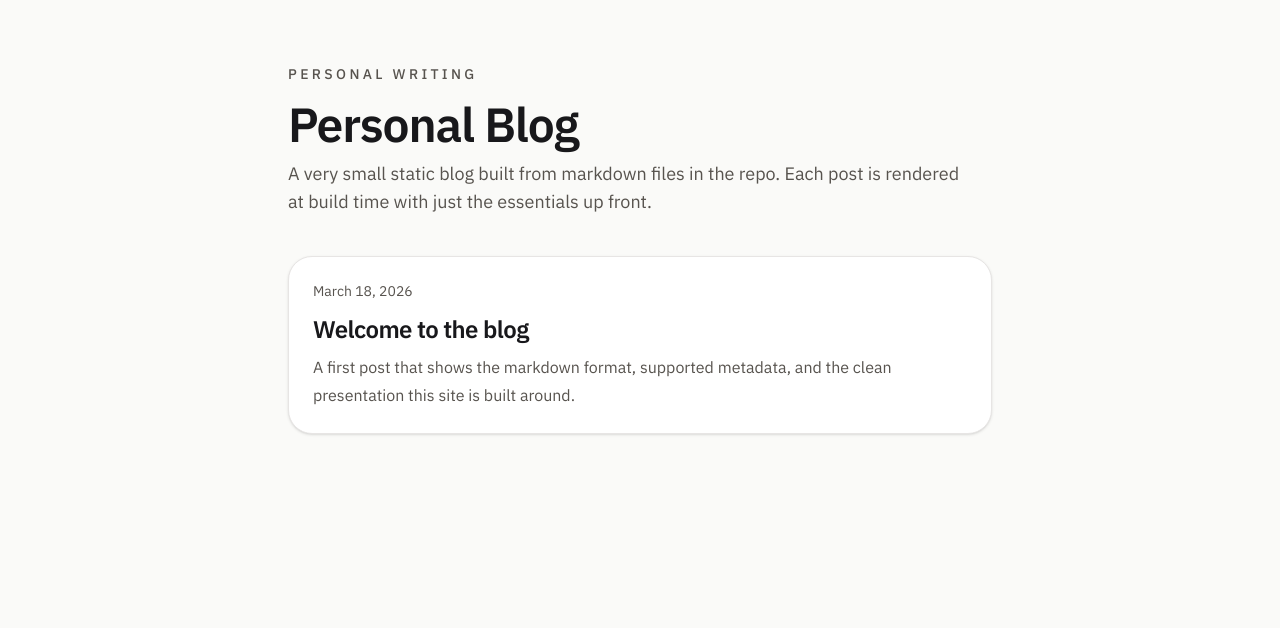
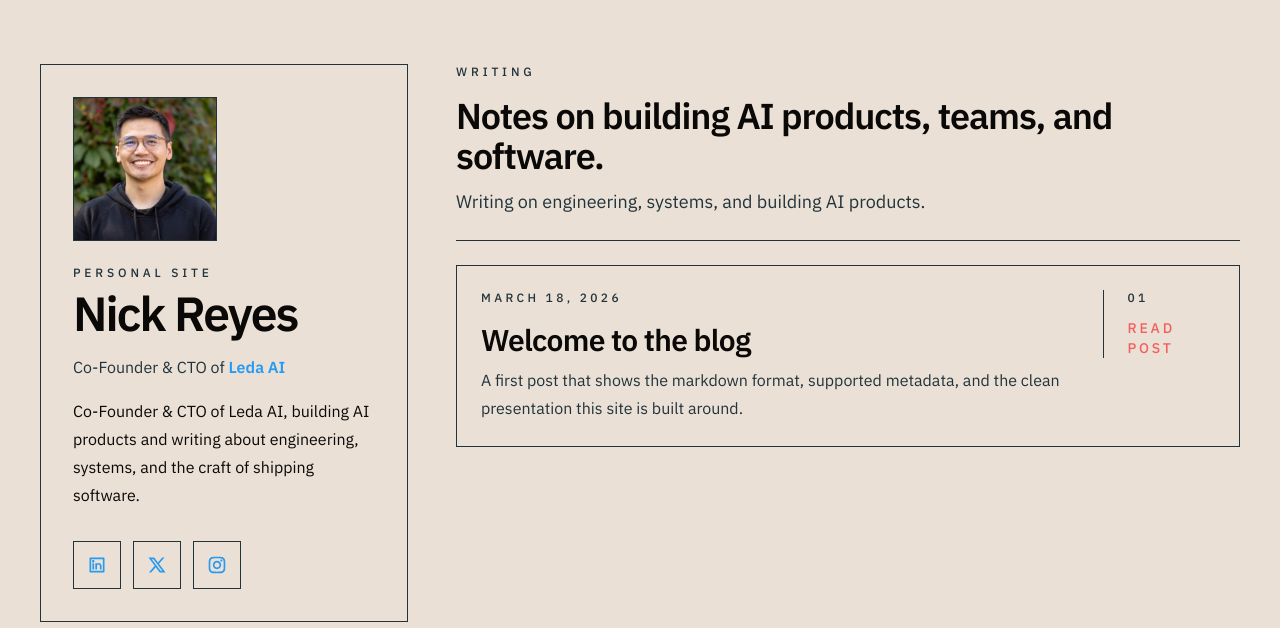
Before and after one commit to nickcruz/blog, a Next.js app: page / in a window 1280 px wide. Shown: the top 628 px of the page. Built offline with nearby package versions, Linux system fonts and the light colour scheme.

Commit message:
feat: rebrand to be 90 degree corners everywhere, use color palette

```diff
--- a/package.json
+++ b/package.json
@@ -15,6 +15,7 @@
     "next": "16.1.7",
     "react": "19.2.3",
     "react-dom": "19.2.3",
+    "react-icons": "^5.6.0",
     "react-markdown": "^10.1.0",
     "remark-gfm": "^4.0.1",
     "tailwind-merge": "^3.5.0"
--- a/src/app/globals.css
+++ b/src/app/globals.css
@@ -1,17 +1,20 @@
 @import "tailwindcss";
 
 :root {
-  --background: #fafaf8;
-  --foreground: #18181b;
-  --card: #ffffff;
-  --card-foreground: #18181b;
-  --border: #e7e5e4;
-  --muted: #f5f5f4;
-  --muted-foreground: #57534e;
-  --accent: #f3f4f6;
-  --accent-foreground: #18181b;
-  --ring: #18181b;
-  --radius: 1rem;
+  --background: #eae0d5;
+  --foreground: #0a0908;
+  --card: #eae0d5;
+  --card-foreground: #0a0908;
+  --border: #22333b;
+  --muted: color-mix(in srgb, #eae0d5 90%, #22333b 10%);
+  --muted-foreground: #22333b;
+  --accent: color-mix(in srgb, #eae0d5 86%, #f25f5c 14%);
+  --accent-foreground: #0a0908;
+  --ring: #f25f5c;
+  --link: #279af1;
+  --secondary: #22333b;
+  --brand-accent: #f25f5c;
+  --radius: 0;
 }
 
 @theme inline {
@@ -25,16 +28,22 @@
   --color-accent: var(--accent);
   --color-accent-foreground: var(--accent-foreground);
   --color-ring: var(--ring);
-  --radius-sm: 0.5rem;
-  --radius-md: 0.75rem;
+  --color-link: var(--link);
+  --color-secondary: var(--secondary);
+  --color-brand-accent: var(--brand-accent);
+  --radius-sm: 0;
+  --radius-md: 0;
   --radius-lg: var(--radius);
-  --radius-xl: 1.5rem;
+  --radius-xl: 0;
   --font-sans: var(--font-ibm-plex-sans);
   --font-mono: var(--font-ibm-plex-mono);
 }
 
-* {
+*,
+*::before,
+*::after {
   border-color: var(--border);
+  border-radius: 0;
 }
 
 html {
@@ -49,18 +58,23 @@ body {
 }
 
 ::selection {
-  background: var(--foreground);
-  color: #ffffff;
+  background: var(--brand-accent);
+  color: var(--foreground);
 }
 
 a {
-  color: inherit;
+  color: var(--link);
   text-decoration: none;
+}
+
+a:hover {
+  color: color-mix(in srgb, var(--link) 78%, var(--foreground) 22%);
 }
 
 img {
   display: block;
   max-width: 100%;
+  height: auto;
 }
 
 .markdown {
@@ -81,37 +95,45 @@ img {
   font-weight: 600;
   letter-spacing: -0.02em;
   line-height: 1.2;
-  color: var(--foreground);
 }
 
 .markdown h1 {
   margin-top: 0;
   font-size: clamp(2.25rem, 5vw, 3.5rem);
+  color: var(--foreground);
 }
 
 .markdown h2 {
   margin-top: 2.75rem;
   font-size: clamp(1.6rem, 3vw, 2.2rem);
+  color: var(--secondary);
 }
 
 .markdown h3 {
   margin-top: 2.25rem;
   font-size: 1.3rem;
+  color: var(--secondary);
+}
+
+.markdown h4 {
+  color: var(--secondary);
 }
 
 .markdown p,
 .markdown li,
 .markdown blockquote {
-  color: #292524;
+  color: var(--foreground);
 }
 
 .markdown a {
+  color: var(--link);
   text-decoration: underline;
   text-decoration-thickness: 1px;
   text-underline-offset: 0.2em;
 }
 
 .markdown strong {
+  color: var(--secondary);
   font-weight: 600;
 }
 
@@ -133,8 +155,10 @@ img {
 }
 
 .markdown blockquote {
-  border-left: 3px solid var(--border);
+  border-left: 3px solid var(--brand-accent);
+  background: var(--muted);
   padding-left: 1rem;
+  padding-block: 0.25rem;
 }
 
 .markdown hr {
@@ -151,8 +175,8 @@ img {
 }
 
 .markdown :not(pre) > code {
+  border: 1px solid var(--brand-accent);
   background: var(--accent);
-  border-radius: 0.375rem;
   padding: 0.15rem 0.35rem;
   font-size: 0.92em;
 }
@@ -160,8 +184,7 @@ img {
 .markdown pre {
   overflow-x: auto;
   border: 1px solid var(--border);
-  border-radius: 1rem;
-  background: #ffffff;
+  background: var(--muted);
   padding: 1rem 1.125rem;
   line-height: 1.6;
 }
@@ -169,8 +192,7 @@ img {
 .markdown img {
   margin: 2rem 0;
   border: 1px solid var(--border);
-  border-radius: 1rem;
-  background: #ffffff;
+  background: var(--muted);
 }
 
 .markdown table {
--- a/src/app/page.tsx
+++ b/src/app/page.tsx
@@ -1,52 +1,149 @@
+import Image from "next/image";
 import Link from "next/link";
+import {
+  RiInstagramLine,
+  RiLinkedinBoxLine,
+  RiTwitterXLine,
+} from "react-icons/ri";
 import { Card, CardDescription, CardHeader, CardTitle } from "@/components/ui/card";
 import { formatPostDate, getAllPosts } from "@/lib/posts";
 import { siteConfig } from "@/lib/site";
+
+const socialLinks = [
+  {
+    label: "LinkedIn",
+    href: "https://www.linkedin.com/in/nicolasreyes26",
+    Icon: RiLinkedinBoxLine,
+  },
+  {
+    label: "Twitter",
+    href: "https://x.com/nickcruz26",
+    Icon: RiTwitterXLine,
+  },
+  {
+    label: "Instagram",
+    href: "https://www.instagram.com/nick.reyes26",
+    Icon: RiInstagramLine,
+  },
+] as const;
 
 export default function Home() {
   const posts = getAllPosts();
 
   return (
     <main className="min-h-screen bg-background">
-      <div className="mx-auto flex w-full max-w-3xl flex-col gap-10 px-6 py-16 sm:px-8">
-        <header className="space-y-4">
-          <p className="text-sm font-medium uppercase tracking-[0.24em] text-muted-foreground">
-            Personal Writing
+      <div className="mx-auto grid w-full max-w-7xl gap-10 px-6 py-10 sm:px-8 lg:grid-cols-3 lg:gap-12 lg:px-10 lg:py-16">
+        <aside className="lg:sticky lg:top-10 lg:self-start">
+          <div className="space-y-8 border border-border bg-card p-6 sm:p-8">
+            <div className="space-y-6">
+              <Image
+                alt="Portrait of Nick Reyes"
+                className="h-28 w-28 border border-border object-cover sm:h-36 sm:w-36"
+                height={3000}
+                priority
+                src="/nick.jpg"
+                width={3000}
+              />
+
+              <div className="space-y-4">
+                <div className="space-y-2">
+                  <p className="text-xs font-medium uppercase tracking-[0.32em] text-secondary">
+                    Personal Site
+                  </p>
+                  <h1 className="text-4xl font-semibold tracking-[-0.04em] text-foreground sm:text-5xl">
+                    Nick Reyes
+                  </h1>
+                </div>
+
+                <p className="max-w-sm text-base leading-7 text-secondary">
+                  Co-Founder &amp; CTO of{" "}
+                  <a
+                    className="font-semibold text-link underline decoration-current/60 underline-offset-4"
+                    href="https://askleda.com"
+                    rel="noreferrer noopener"
+                    target="_blank"
+                  >
+                    Leda AI
+                  </a>
+                </p>
+
+                <p className="max-w-md text-base leading-7 text-foreground">
+                  {siteConfig.intro}
+                </p>
+              </div>
+            </div>
+
+            <div className="flex flex-wrap gap-3">
+              {socialLinks.map(({ href, Icon, label }) => (
+                <a
+                  key={label}
+                  aria-label={label}
+                  className="inline-flex h-12 w-12 items-center justify-center border border-border bg-background text-foreground transition-colors duration-150 hover:border-brand-accent hover:bg-accent hover:text-foreground focus-visible:outline-none focus-visible:ring-2 focus-visible:ring-ring focus-visible:ring-offset-4 focus-visible:ring-offset-background"
+                  href={href}
+                  rel="noreferrer noopener"
+                  target="_blank"
+                >
+                  <Icon className="h-5 w-5" />
+                </a>
+              ))}
+            </div>
+          </div>
+        </aside>
+
+        <section className="space-y-6 lg:col-span-2">
+          <header className="space-y-4 border-b border-border pb-6">
+            <p className="text-xs font-medium uppercase tracking-[0.32em] text-secondary">
+              Writing
             </p>
             <div className="space-y-3">
-            <h1 className="text-4xl font-semibold tracking-tight text-foreground sm:text-5xl">
-              {siteConfig.title}
-            </h1>
-            <p className="max-w-2xl text-base leading-7 text-muted-foreground sm:text-lg">
-              {siteConfig.intro}
+              <h2 className="text-3xl font-semibold tracking-[-0.03em] text-foreground sm:text-4xl">
+                Notes on building AI products, teams, and software.
+              </h2>
+              <p className="max-w-3xl text-base leading-7 text-secondary sm:text-lg">
+                {siteConfig.description}
               </p>
             </div>
           </header>
 
-        <section className="space-y-4">
-          {posts.map((post) => (
-            <Card key={post.slug} className="transition-colors duration-150 hover:bg-accent/60">
+          <div className="space-y-4">
+            {posts.map((post, index) => (
+              <Card
+                key={post.slug}
+                className="transition-colors duration-150 hover:border-brand-accent hover:bg-accent"
+              >
                 <Link
                   aria-label={`Read ${post.title}`}
-                className="block h-full rounded-xl focus-visible:outline-none focus-visible:ring-2 focus-visible:ring-ring focus-visible:ring-offset-2"
+                  className="block h-full text-foreground focus-visible:outline-none focus-visible:ring-2 focus-visible:ring-ring focus-visible:ring-offset-4 focus-visible:ring-offset-background"
                   href={`/posts/${post.slug}`}
                 >
-                <CardHeader className="gap-3">
-                  <p className="text-sm text-muted-foreground">
+                  <CardHeader className="gap-4 sm:flex-row sm:items-start sm:justify-between sm:gap-8">
+                    <div className="space-y-4">
+                      <p className="text-xs font-medium uppercase tracking-[0.28em] text-secondary">
                         {formatPostDate(post.date)}
                       </p>
                       <div className="space-y-2">
-                    <CardTitle className="text-2xl">
+                        <CardTitle className="text-2xl sm:text-3xl">
                           {post.title}
                         </CardTitle>
-                    <CardDescription className="text-base leading-7 text-muted-foreground">
+                        <CardDescription className="max-w-2xl text-base leading-7 text-secondary">
                           {post.description}
                         </CardDescription>
+                      </div>
+                    </div>
+
+                    <div className="space-y-3 border-t border-border pt-4 sm:min-w-28 sm:border-t-0 sm:border-l sm:pl-6 sm:pt-0">
+                      <p className="text-xs font-medium uppercase tracking-[0.28em] text-secondary">
+                        {String(index + 1).padStart(2, "0")}
+                      </p>
+                      <p className="text-sm font-medium uppercase tracking-[0.2em] text-brand-accent">
+                        Read Post
+                      </p>
                     </div>
                   </CardHeader>
                 </Link>
               </Card>
             ))}
+          </div>
         </section>
       </div>
     </main>
--- a/src/components/ui/card.tsx
+++ b/src/components/ui/card.tsx
@@ -5,7 +5,7 @@ function Card({ className, ...props }: HTMLAttributes<HTMLDivElement>) {
   return (
     <div
       className={cn(
-        "rounded-xl border border-border bg-card text-card-foreground shadow-sm",
+        "border border-border bg-card text-card-foreground shadow-none",
         className,
       )}
       {...props}
--- a/src/lib/site.ts
+++ b/src/lib/site.ts
@@ -1,6 +1,6 @@
 export const siteConfig = {
-  title: "Personal Blog",
-  description: "A simple collection of posts written in markdown.",
+  title: "Nick Reyes",
+  description: "Writing on engineering, systems, and building AI products.",
   intro:
-    "A very small static blog built from markdown files in the repo. Each post is rendered at build time with just the essentials up front.",
+    "Co-Founder & CTO of Leda AI, building AI products and writing about engineering, systems, and the craft of shipping software.",
 } as const;
```
Also changed, not shown: src/app/posts/[slug]/page.tsx (+5 -5 lines), public/nick.jpg (added), 1 other file (tests, documents, lock files or other folders). Lines whose indentation alone changed are shown as unchanged.
